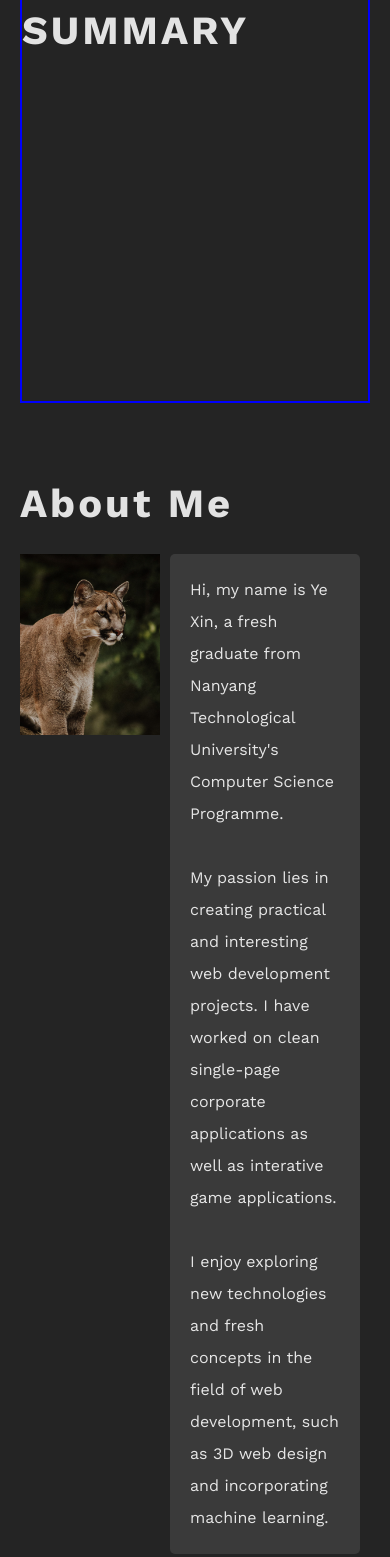
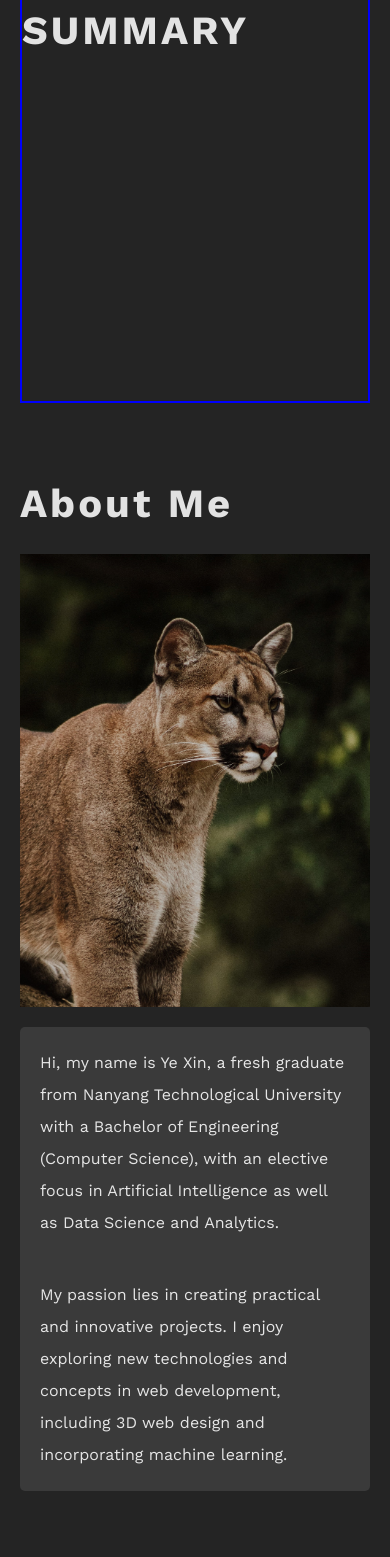
Before and after one commit to hungryx/hungryx.github.io, a React (Vite) app: page / in a window 390 px wide. Shown: the part 440-1997 px from the top of the page. Built offline with nearby package versions, Linux system fonts and the light colour scheme.

Commit message:
Section writeup and responsive display adjustments

```diff
--- a/src/App.css
+++ b/src/App.css
@@ -27,29 +27,103 @@
 #about-content {
   /* border: 2px solid blue; */
   width: 100%;
+  display: grid;
+  /* grid-template-columns: repeat(2, 1fr); */
+  grid-template-columns: 300px auto;
+  grid-template-rows: auto;
+  /* justify-items: center; */
+  align-items: stretch;
+}
+#about-image {
+  grid-column: 1 / 1;
+  grid-row: 1 / 3;
+  align-self: center;
+  width: 100%;
+  max-width: 300px;
+}
+.about-description {
+  margin: 0 0px;
+  padding: 0px 20px;
+
+  background-color: rgba(255, 255, 255, 0.1);
+
   display: flex;
-  justify-content: space-evenly;
+  align-items: center;
+  margin-left: 10px;
+}
+.upper {
+  grid-column: 2 / 2;
+  grid-row: 1 / 2;
+  border-radius: 5px 5px 0px 0px;
+}
+.lower {
+  grid-column: 2 / 2;
+  grid-row: 2 / 3;
+  padding: 20px;
+  border-radius: 0px 0px 5px 5px;
 }
 
-#about-description {
-  /* border: 2px solid red; */
-  margin: 0 10px;
-  padding: 20px 20px;
-  /* letter-spacing: 1px; */
-  background-color: rgba(255, 255, 255, 0.1);
-  border-radius: 5px;
+@media (max-width: 700px) {
+  #about-content {
+    grid-template-columns: repeat(2, 1fr);
+    justify-items: center;
+  }
+  #about-image {
+    grid-row: 1 / 2;
+    margin-bottom: 15px;
+  }
+  .about-description {
+    margin-left: 0;
+  }
+  .lower {
+    grid-column: 1 / 3;
+  }
+  .upper {
+    margin-left: 10px;
+  }
 }
-
-#about-image {
+@media (max-width: 510px) {
+  #about-content {
+    grid-template-rows: 1fr auto auto;
+    justify-items: center;
+  }
+  #about-image {
+    grid-column: 1 / 3;
+    grid-row: 1 / 2;
+    max-width: none;
+    margin-bottom: 20px;
+  }
+  .about-description {
+    grid-column: 1 / 3;
+  }
+  .upper {
+    padding: 20px;
+    margin-left: 0px;
+    grid-row: 2 / 3;
+  }
+  .lower {
+    grid-row: 3 / 4;
+  }
+}
+/* #about-image {
   width: 40%;
   max-width: 300px;
-  /* width: 200px; */
   height: 100%;
-}
+} */
 
 .highlight {
   font-weight: 600;
   color: #155999;
+}
+
+#exp-1 {
+  font-size: 1.5em;
+  text-transform: none;
+}
+#exp-1 span {
+  font-size: 0.7em;
+  letter-spacing: 0px;
+  font-weight: 600;
 }
 
 #projects-content {
@@ -115,7 +189,7 @@
 
 #Footbar {
   border: 3px solid rgba(255, 255, 255, 0.2);
-  border-radius: 20px;
+  border-radius: 50px;
   height: 50px;
   display: flex;
   justify-content: space-between;
@@ -125,7 +199,9 @@
 }
 
 .contacts img {
-  width: 35px;
+  width: 6vw;
+  max-width: 35px;
+
   filter: invert(100%);
 }
 .contacts img:hover {
@@ -137,10 +213,6 @@
 @media (min-width: 1000px) {
   .content {
     padding: 0px 50px;
-  }
-
-  #about-image {
-    width: 300px;
   }
 
   .projects-card {
--- a/src/components/About.jsx
+++ b/src/components/About.jsx
@@ -1,6 +1,6 @@
 function About() {
   return (
-    <div div className="section" id="About Me">
+    <div div className="section" id="About">
       <h1>About Me</h1>
       <div id="about-content">
         <img
@@ -8,18 +8,16 @@ function About() {
           alt="My Image"
           id="about-image"
         />
-        <p id="about-description">
+        <p className="about-description upper">
           Hi, my name is Ye Xin, a fresh graduate from Nanyang Technological
-          University's Computer Science Programme.
-          <br></br>
-          <br></br>
-          My passion lies in creating practical and interesting web development
-          projects. I have worked on clean single-page corporate applications as
-          well as interative game applications.
-          <br></br>
-          <br></br>I enjoy exploring new technologies and fresh concepts in the
-          field of web development, such as 3D web design and incorporating
-          machine learning.
+          University with a Bachelor of Engineering (Computer Science), with an
+          elective focus in Artificial Intelligence as well as Data Science and
+          Analytics.
+        </p>
+        <p className="about-description lower">
+          My passion lies in creating practical and innovative projects. I enjoy
+          exploring new technologies and concepts in web development, including
+          3D web design and incorporating machine learning.
         </p>
       </div>
     </div>
--- a/src/components/Experience.jsx
+++ b/src/components/Experience.jsx
@@ -2,10 +2,11 @@ function Experience() {
   return (
     <div className="section" id="Experience">
       <h1>Experience</h1>
-      <h3>
-        Software Developer at <span>Micron Technology Inc</span>
-      </h3>
-      <h3></h3>
+      <h2 id="exp-1">
+        Software Developer
+        <br />
+        <span>MICRON SEMICONDUCTOR ASIA OPERATIONS PTE. LTD.</span>
+      </h2>
       <p id="experience-content"></p>
       <ul>
         <li>
--- a/src/components/Navbar.jsx
+++ b/src/components/Navbar.jsx
@@ -1,7 +1,5 @@
-import { useState, useEffect } from "react";
-
 function Navbar() {
-  const sections = ["About Me", "Experience", "Projects"];
+  const sections = ["About", "Experience", "Projects"];
   return (
     <nav>
       {sections.map((section) => (
--- a/src/components/Projects.jsx
+++ b/src/components/Projects.jsx
@@ -7,7 +7,7 @@ function Projects() {
       stack: ["React", "Javascript", "CSS", "Cloudflare"],
       link: "https://seayegroup.com/",
       writeup:
-        "I took charge of designing, developing, and hosting a static website for Seaye Pte. Ltd., a supplier of construction materials for the marine industry. The static website was developed with React for maintainability and a dynamic user experience. It features a bilingual interface with a language toggle function between English and Chinese. The site is fully responsive and provides a consistent user experience across different devices. Deployment of the site was accomplished with Cloudflare Pages.",
+        "Seaye Pte. Ltd. is a supplier of construction materials and equipment for the marine industry. I was responsible for designing, developing, and hosting a static website for the company, managing the project from start to finish. The static website was developed with React for maintainability and a dynamic user experience. It features a bilingual interface with a language toggle function between English and Chinese. The site is fully responsive and provides a consistent user experience across different devices. Deployment of the site was accomplished with Cloudflare Pages.",
     },
     {
       name: "ThinkTune",
@@ -15,15 +15,17 @@ function Projects() {
       description: "Speech Recognition Game for Memory Training",
       stack: ["React", "Javascript", "CSS", "ThreeJS", "NodeJS", "MongoDB"],
       link: "https://www.youtube.com/watch?v=7-5NSuzGqw8&ab_channel=NTUCollegeofComputingandDataScience%28CCDS%29",
-      writeup: "ThinkTune is an auditory game web application, ",
+      writeup:
+        "ThinkTune is an auditory-focused memory training web application built using the MERN stack which features a dynamic React frontend, a Node.js and Express.js backend, and a MongoDB database for efficient data storage and retrieval. I also integrated Three.js to include engaging 3D visual elements extracted using Blender, for a more engaging user experience. TensorFlow.js was used for real-time speech recognition and model fine-tuning on the frontend.",
     },
     {
       name: "BookLens",
       image: "booklens.png",
-      description: "Information Retrieval",
+      description: "Sentiment Analysis",
       stack: ["React", "Javascript", "CSS", "Solr"],
       link: "https://www.youtube.com/watch?v=ZWMEyxRC2sg&ab_channel=AarushiNema",
-      writeup: "writeup section",
+      writeup:
+        "Booklens is search engine for reviews and sentiment analysis of books. React was used to create the intuitive and dynamic interface that allows users to search for specific books and view sentiment analysis on reader reviews. The frontend features multifaceted search capabilities, enabling users to filter results by genre and publication date. Additionally, charts were included to visually represent the sentiment of each book. The system uses API calls to Solr for efficient filtering and querying, leveraging Solr's powerful indexing capabilities.",
     },
   ];
   return (
--- a/src/index.css
+++ b/src/index.css
@@ -51,6 +51,9 @@ h3 {
   font-weight: 500;
   margin-top: 0;
 }
+h4 {
+  margin-top: 0;
+}
 p,
 li {
   line-height: 2em;
@@ -102,8 +105,13 @@ nav a {
   font-size: 1.3em;
 }
 
-@media (min-width: 900px) {
-  nav {
-    padding: 0px 150px;
+@media (max-width: 1000px) {
+  /* nav {
+    padding: 0px 100px;
+  } */
+
+  nav a {
+    letter-spacing: 2px;
+    font-size: 1em;
   }
 }
```
Also changed, not shown: src/assets/logo/cloudflare.svg, src/assets/logo/css.svg.
